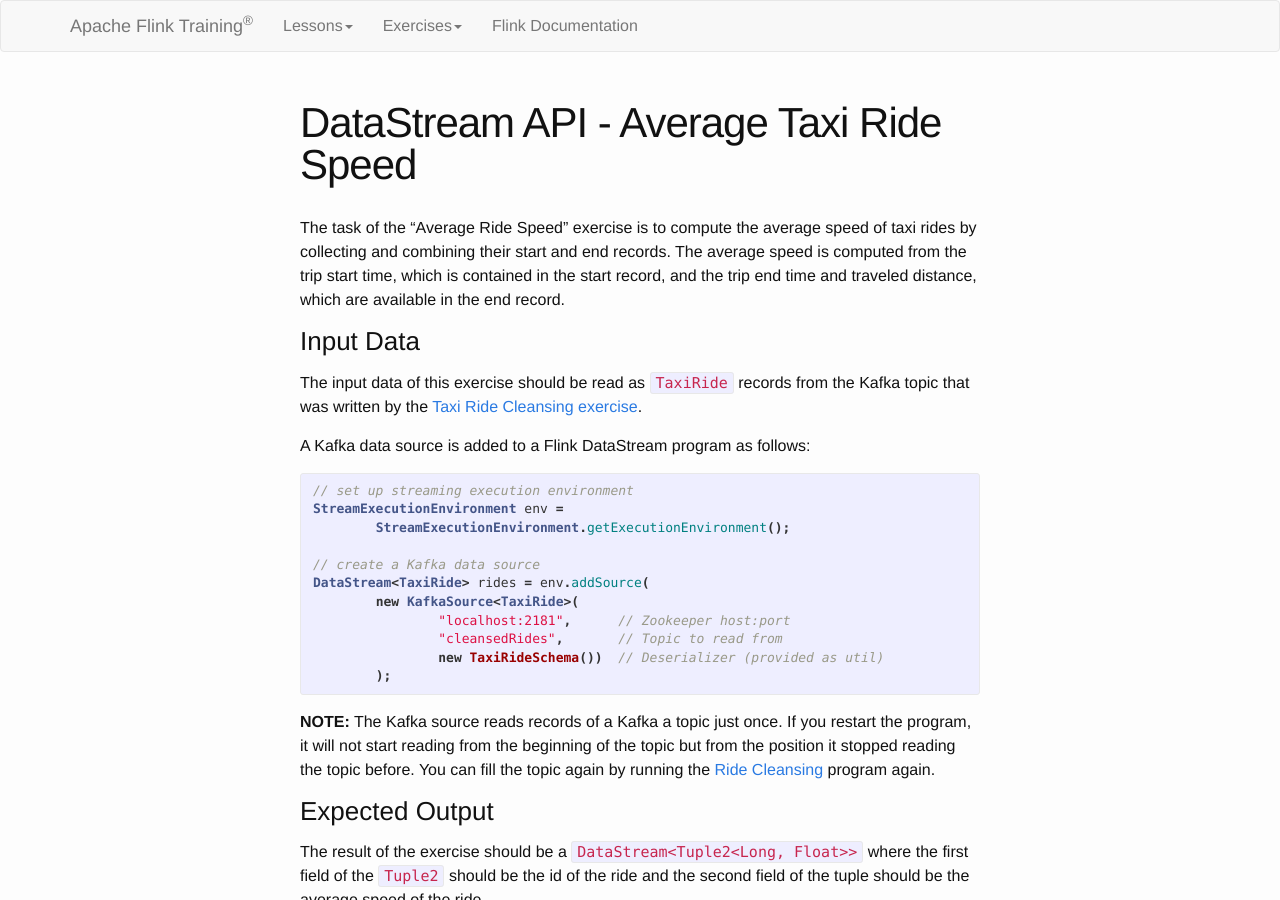
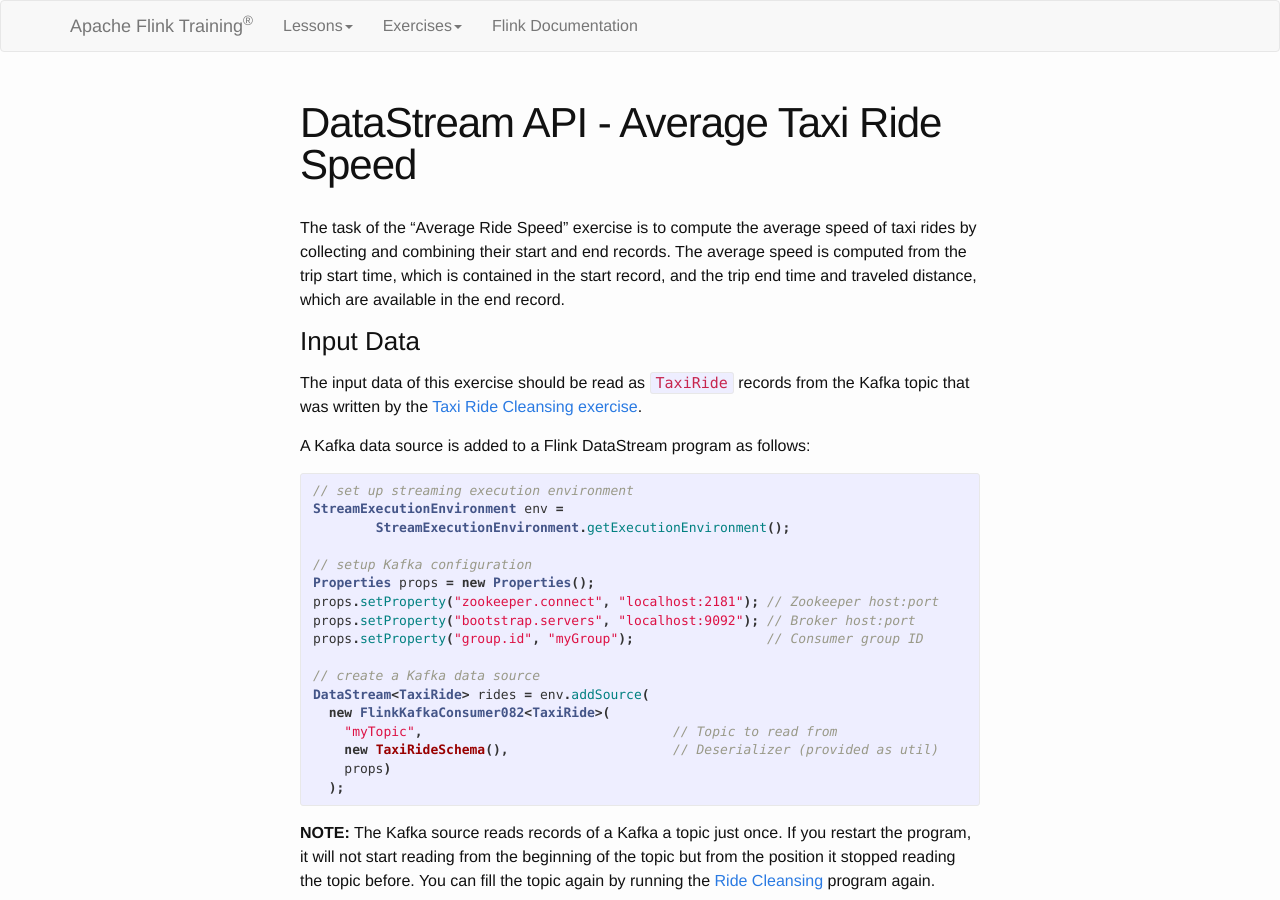
Before and after one commit to dataArtisans/flink-training-web, a Jekyll site: the page built from exercises/rideSpeed.md, in a window 1280 px wide and 900 px high. Built offline with Jekyll 4.4.1, drawn with Linux system fonts in a browser that asks for light colours.

Commit message:
Fixed Kafka source

```diff
--- a/exercises/rideSpeed.md
+++ b/exercises/rideSpeed.md
@@ -17,13 +17,19 @@
 StreamExecutionEnvironment env =
 	StreamExecutionEnvironment.getExecutionEnvironment();
 
+// setup Kafka configuration
+Properties props = new Properties();
+props.setProperty("zookeeper.connect", "localhost:2181"); // Zookeeper host:port
+props.setProperty("bootstrap.servers", "localhost:9092"); // Broker host:port
+props.setProperty("group.id", "myGroup");                 // Consumer group ID
+
 // create a Kafka data source
 DataStream<TaxiRide> rides = env.addSource(
-	new KafkaSource<TaxiRide>(
-		"localhost:2181",      // Zookeeper host:port
-		"cleansedRides",       // Topic to read from
-		new TaxiRideSchema())  // Deserializer (provided as util)
-	);
+  new FlinkKafkaConsumer082<TaxiRide>(
+    "myTopic",                                // Topic to read from
+    new TaxiRideSchema(),                     // Deserializer (provided as util)
+    props)
+  );
 {% endhighlight java %}
 
 **NOTE:** The Kafka source reads records of a Kafka a topic just once. If you restart the program, it will not start reading from the beginning of the topic but from the position it stopped reading the topic before. You can fill the topic again by running the [Ride Cleansing]({{ site.baseurl }}/exercises/rideCleansing.html) program again.
```
